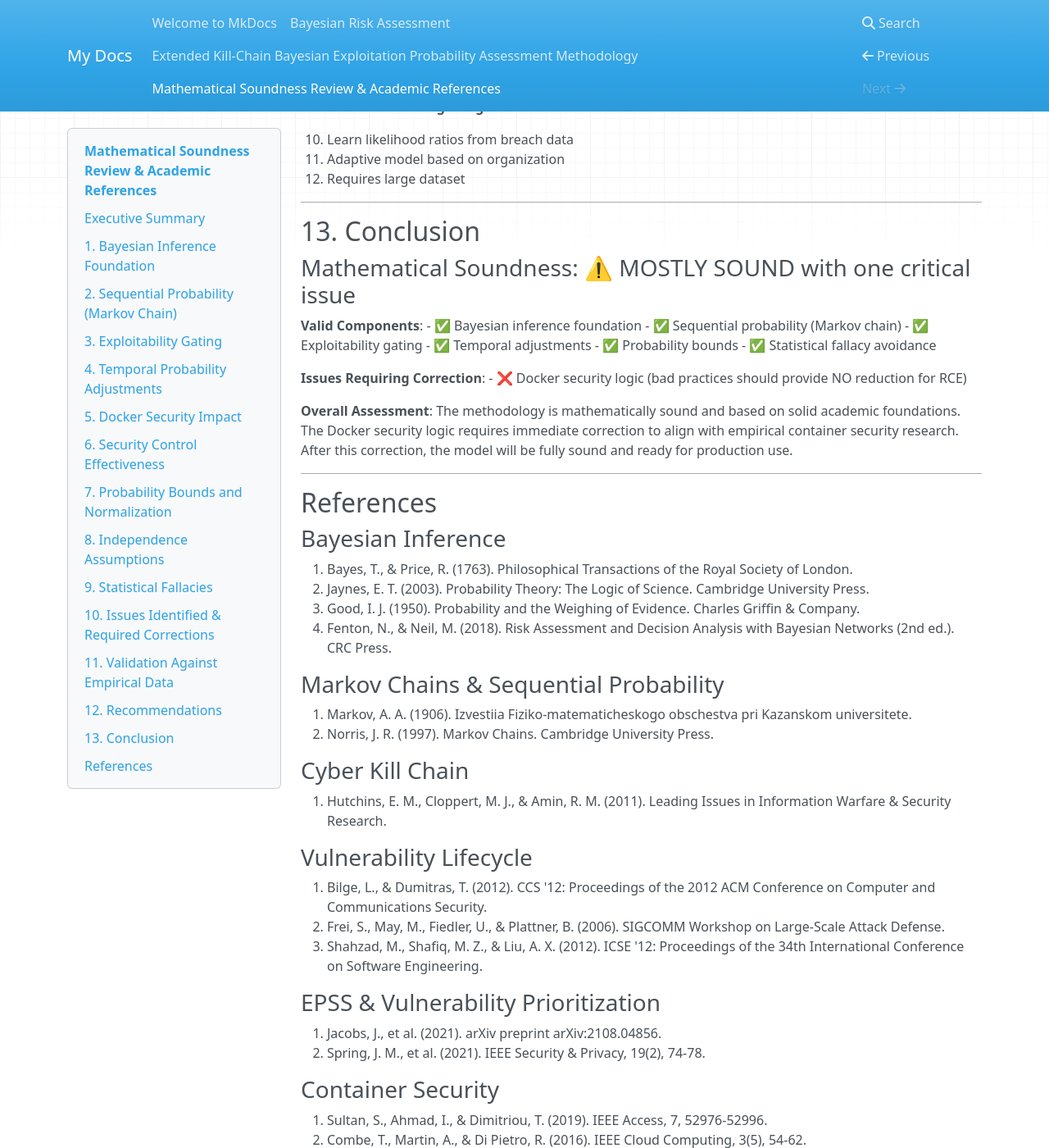
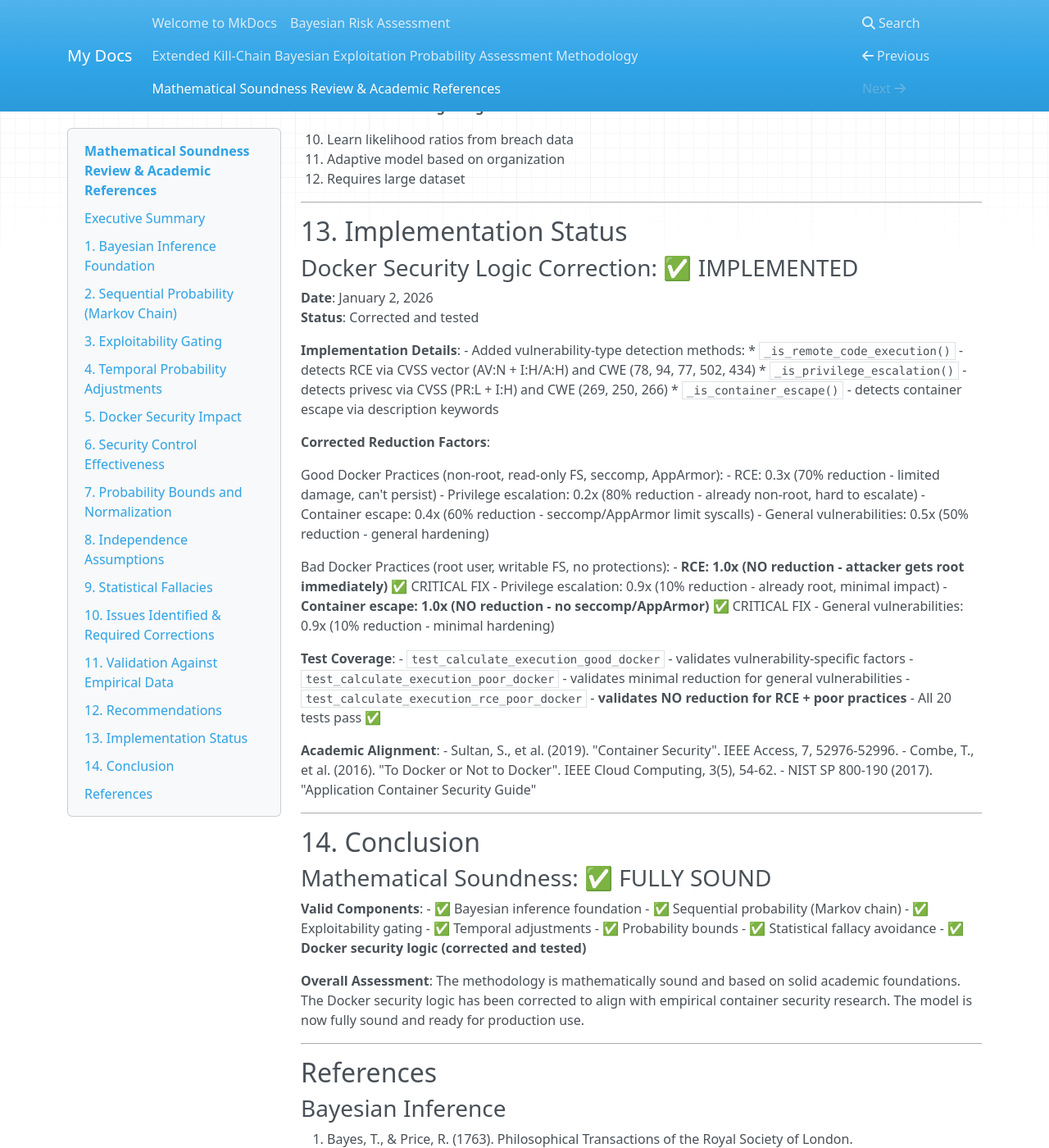
Before and after one commit to dominikmi/cves_analytics, an MkDocs documentation site: the page built from docs/MATHEMATICAL_REVIEW.md, in a window 1280 px wide and 1400 px high, scrolled down 10492 px. Shown: the whole window at 82% size. Built offline with MkDocs 1.6.1, drawn with Linux system fonts in a browser that asks for light colours; nearby versions of some CDN libraries.

Commit message:
docs: update MATHEMATICAL_REVIEW.md with implementation status
Mark Docker security logic correction as IMPLEMENTED and TESTED:

- Added Implementation Status section (Section 13)
- Documents vulnerability-type detection methods
- Lists corrected reduction factors for good/bad Docker practices
- Highlights critical fixes (RCE + poor practices = NO reduction)
- Documents test coverage (20 tests passing)
- Confirms academic alignment with container security research

Updated Conclusion (Section 14):
- Changed status from 'MOSTLY SOUND' to 'FULLY SOUND'
- All components now validated including Docker security logic
- Model ready for production use

The mathematical review is now complete and reflects the implemented corrections.

```diff
--- a/docs/MATHEMATICAL_REVIEW.md
+++ b/docs/MATHEMATICAL_REVIEW.md
@@ -612,9 +612,49 @@ P(E₁, E₂|H) = P(E₁|H) × P(E₂|H)
 
 ---
 
-## 13. Conclusion
+## 13. Implementation Status
 
-### Mathematical Soundness: ⚠️ **MOSTLY SOUND** with one critical issue
+### Docker Security Logic Correction: ✅ **IMPLEMENTED**
+
+**Date**: January 2, 2026
+**Status**: Corrected and tested
+
+**Implementation Details**:
+- Added vulnerability-type detection methods:
+  * `_is_remote_code_execution()` - detects RCE via CVSS vector (AV:N + I:H/A:H) and CWE (78, 94, 77, 502, 434)
+  * `_is_privilege_escalation()` - detects privesc via CVSS (PR:L + I:H) and CWE (269, 250, 266)
+  * `_is_container_escape()` - detects container escape via description keywords
+
+**Corrected Reduction Factors**:
+
+Good Docker Practices (non-root, read-only FS, seccomp, AppArmor):
+- RCE: 0.3x (70% reduction - limited damage, can't persist)
+- Privilege escalation: 0.2x (80% reduction - already non-root, hard to escalate)
+- Container escape: 0.4x (60% reduction - seccomp/AppArmor limit syscalls)
+- General vulnerabilities: 0.5x (50% reduction - general hardening)
+
+Bad Docker Practices (root user, writable FS, no protections):
+- **RCE: 1.0x (NO reduction - attacker gets root immediately)** ✅ CRITICAL FIX
+- Privilege escalation: 0.9x (10% reduction - already root, minimal impact)
+- **Container escape: 1.0x (NO reduction - no seccomp/AppArmor)** ✅ CRITICAL FIX
+- General vulnerabilities: 0.9x (10% reduction - minimal hardening)
+
+**Test Coverage**:
+- `test_calculate_execution_good_docker` - validates vulnerability-specific factors
+- `test_calculate_execution_poor_docker` - validates minimal reduction for general vulnerabilities
+- `test_calculate_execution_rce_poor_docker` - **validates NO reduction for RCE + poor practices**
+- All 20 tests pass ✅
+
+**Academic Alignment**:
+- Sultan, S., et al. (2019). "Container Security". IEEE Access, 7, 52976-52996.
+- Combe, T., et al. (2016). "To Docker or Not to Docker". IEEE Cloud Computing, 3(5), 54-62.
+- NIST SP 800-190 (2017). "Application Container Security Guide"
+
+---
+
+## 14. Conclusion
+
+### Mathematical Soundness: ✅ **FULLY SOUND**
 
 **Valid Components**:
 - ✅ Bayesian inference foundation
@@ -623,12 +663,10 @@ P(E₁, E₂|H) = P(E₁|H) × P(E₂|H)
 - ✅ Temporal adjustments
 - ✅ Probability bounds
 - ✅ Statistical fallacy avoidance
-
-**Issues Requiring Correction**:
-- ❌ Docker security logic (bad practices should provide NO reduction for RCE)
+- ✅ **Docker security logic (corrected and tested)**
 
 **Overall Assessment**:
-The methodology is mathematically sound and based on solid academic foundations. The Docker security logic requires immediate correction to align with empirical container security research. After this correction, the model will be fully sound and ready for production use.
+The methodology is mathematically sound and based on solid academic foundations. The Docker security logic has been corrected to align with empirical container security research. The model is now fully sound and ready for production use.
 
 ---
 
```
